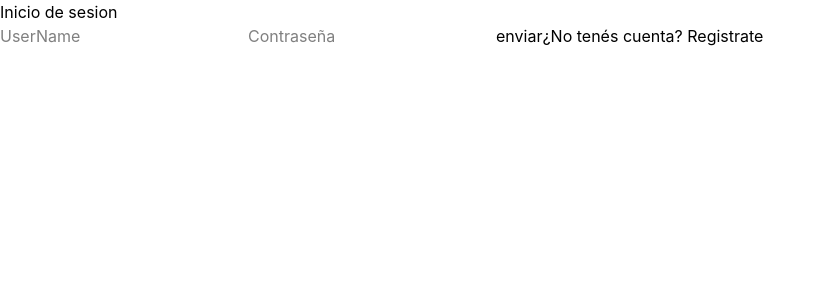
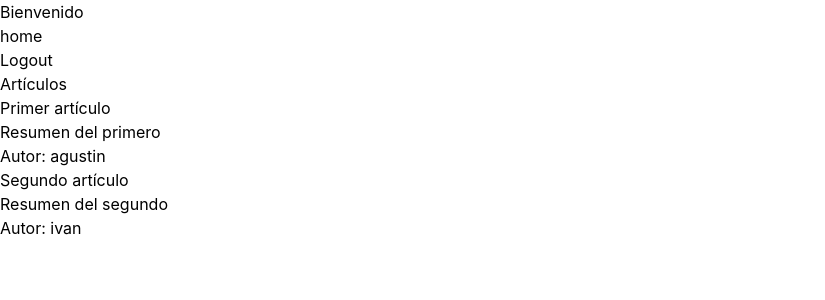
Before and after one commit to giiovannie/trabajo-practico-integrador-2, a React app in the folder frontend/: page /register in a window 1280 px wide. Shown: the top 300 px of the page, without its empty margins (0-825 px from the left). Built offline with nearby package versions, Linux system fonts and the light colour scheme; no server answers; the HTML template or start-up script is replaced by a standard one.

Commit message:
feat: se creo el homePagecon el componente navbar, a la vez se actualizaron los verdaderos datos que el register nesecitara cubrir para mandar iformacion a la base de datos

```diff
--- a/frontend/src/App.jsx
+++ b/frontend/src/App.jsx
@@ -1,11 +1,14 @@
-import { StrictMode } from "react"
 import { BrowserRouter } from "react-router"
 import { LoginPage } from "./pages/LoginPage.jsx"
+import { RegisterPage } from "./pages/RegisterPage.jsx"
+import { HomePage } from "./pages/HomePage.jsx"
 
 export const App = ()=>{
   return (
     <BrowserRouter>
-      <LoginPage />
+      {/* <LoginPage />
+      <RegisterPage/> */}
+      <HomePage />
     </BrowserRouter>
   )
 }
--- a/frontend/src/components/NavBar.jsx
+++ b/frontend/src/components/NavBar.jsx
@@ -0,0 +1,15 @@
+import { Link } from "react-router"
+
+export const NavBar = () =>{
+    return(
+        <>
+            <h2>Bienvenido</h2>
+            <nav>
+                <ul>
+                    <li><Link to="/home">home</Link></li>
+                    <li><button type="button">Logout</button></li>
+                </ul>
+            </nav>
+        </>
+    )
+}
--- a/frontend/src/hooks/useFetch.js
+++ b/frontend/src/hooks/useFetch.js
@@ -25,7 +25,7 @@ export const useFetch = (url) => {
         } catch (error) {
             setError(error.message)
         }finally{
-            // Por eso apagamos la carga acá, para no repetir la línea en try y en catch.
+            // Pegamos esto aca para no repetir la línea en try y en catch.
             setIsLoading(false)
         }
     }
--- a/frontend/src/pages/HomePage.jsx
+++ b/frontend/src/pages/HomePage.jsx
@@ -0,0 +1,38 @@
+import { NavBar } from "../components/NavBar";
+import { useFetch } from "../hooks/useFetch";
+
+export const HomePage = () => {
+  const { data, isLoading, error } = useFetch("http://localhost:3000/api/articles");
+
+    //simulacion
+  const articles = [
+    { id: 1, title: "Primer artículo", excerpt: "Resumen del primero", author: "agustin" },
+    { id: 2, title: "Segundo artículo", excerpt: "Resumen del segundo", author: "ivan" },
+  ];
+
+  // if (isLoading) return <p>Cargando artículos...</p>;
+  // if (error) return <p>{error}</p>;
+  if (articles.length === 0) return <p>No hay artículos publicados</p>;
+
+  return (
+    <>
+        <header>
+            <NavBar />
+        </header>
+        <main>
+            <h1>Artículos</h1>
+        {/* map recorre el array y dibuja un bloque por cada artículo.
+            "article" es el elemento de cada vuelta.
+            key={article.id}: React usa el id para distinguir cada elemento de la lista.
+            La consigna pide el id y no el índice, porque el índice cambia si la lista se reordena. */}
+        {articles.map((article) => (
+            <article key={article.id}>
+            <h2>{article.title}</h2>
+            <p>{article.excerpt}</p>
+            <p>Autor: {article.author}</p>
+            </article>
+        ))}
+        </main>
+    </>
+  );
+};
--- a/frontend/src/pages/RegisterPage.jsx
+++ b/frontend/src/pages/RegisterPage.jsx
@@ -9,38 +9,50 @@ export const RegisterPage = () => {
     username: "",
     email: "",
     password: "",
+    first_name: "",
+    last_name: "",
+    biography: "",
+    avatar_url: "",
+    birth_date: "",
   });
 
-  const {username, email, password} = useForm;
+  const {
+    username,
+    email,
+    password,
+    first_name,
+    last_name,
+    biography,
+    avatar_url,
+    birth_date,
+  } = formState;
 
   const [loading, setLoading] = useState(false);
-  const [errors, setErrors] = useState(null);
+  const [errors, setErrors] = useState([]);
 
   const handleSubmit = (event) => {
     event.preventDefault();
 
-        setLoading(true)
-        setErrors(null)
+    setLoading(true);
+    setErrors([]);
 
-    setTimeout(()=>{
-        setLoading(false)
-        setErrors("credenciales incorrectas")
-        errors
-    },800)
-
-    console.log(useForm);
+    setTimeout(() => {
+      setLoading(false);
+      setErrors(["El email no es válido", "La contraseña es muy corta"]);
+    }, 800);
   };
 
   return (
     <>
       <h1>Registro</h1>
-      <form action="" onSubmit={handleSubmit}>
+      <form onSubmit={handleSubmit}>
         <input
-          name="usernames"
+          name="username"
           onChange={handleInputChange}
           type="text"
           placeholder="username"
-          value={username} />
+          value={username}
+        />
         <input
           name="email"
           onChange={handleInputChange}
@@ -55,12 +67,52 @@ export const RegisterPage = () => {
           value={password}
           placeholder="1234abc%#$"
         />
-        <button type="submit">
-            {loading ? 'enviando...' : "register"}
+        <input
+          name="first_name"
+          onChange={handleInputChange}
+          type="text"
+          value={first_name}
+          placeholder="Nombre"
+        />
+        <input
+          name="last_name"
+          onChange={handleInputChange}
+          type="text"
+          value={last_name}
+          placeholder="Apellido"
+        />
+        <textarea
+          name="biography"
+          onChange={handleInputChange}
+          value={biography}
+          placeholder="Biografía"
+        />
+        <input
+          name="avatar_url"
+          onChange={handleInputChange}
+          type="url"
+          value={avatar_url}
+          placeholder="URL de tu avatar"
+        />
+        <input
+          name="birth_date"
+          onChange={handleInputChange}
+          type="date"
+          value={birth_date}
+        />
+
+        {errors.map((err) => (
+          <p key={err}>{err}</p>
+        ))}
+
+        <button type="submit" disabled={loading}>
+          {loading ? "enviando..." : "register"}
         </button>
+      </form>
 
-        {errors && <p>{error}</p>}
-      </form>
+      <p>
+        ¿Ya tenés cuenta? <Link to="/login">Iniciá sesión</Link>
+      </p>
     </>
   );
 };
```
